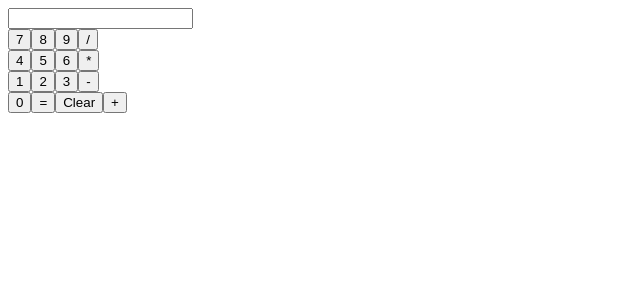
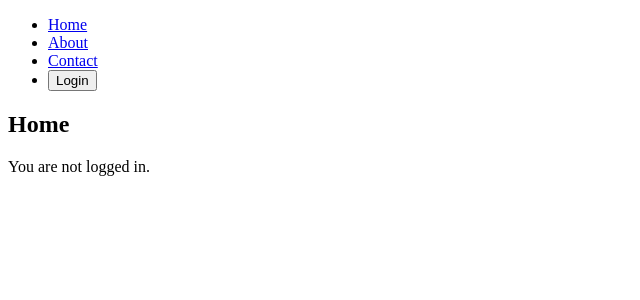
Before and after one commit to gokuljsparkout/GokulJSO, a React (Create React App) app: page / in a window 1280 px wide. Shown: the top 300 px of the page, without its empty margins (0-640 px from the left). Built offline with nearby package versions, Linux system fonts and the light colour scheme.

Commit message:
Router v6 Login/Logout Example

```diff
--- a/package.json
+++ b/package.json
@@ -6,6 +6,7 @@
     "@testing-library/jest-dom": "^5.16.5",
     "@testing-library/react": "^13.4.0",
     "@testing-library/user-event": "^13.5.0",
+    "history": "^5.3.0",
     "react": "^18.2.0",
     "react-dom": "^18.2.0",
     "react-query": "^3.39.3",
--- a/src/App.js
+++ b/src/App.js
@@ -1,36 +1,91 @@
-import React from "react";
-import {useState } from 'react';
-import Keypad from "./Keypad";
+import React, { useState } from 'react';
+import {  BrowserRouter as Router, Routes,Route, Link } from 'react-router-dom';
+import { createBrowserHistory } from 'history';
 
-function App() {
-  const[input,setInput]=useState('');
+const history = createBrowserHistory();
 
-  const handleClick =(value)=>{
-    setInput(input+value);
-  }
-
-  const handleEqual = () =>
-  {
-    const result = eval(input);
-    setInput(result.toString());
-  }
-  const handleClear = () =>
-  {
-    setInput('');
-  }
+function Home({isLoggedIn}) {
 
   return (
     <div>
-      <div>
-        <input type='text' value={input} readOnly></input>
-        <Keypad
-        handleClear={handleClear}
-        handleClick={handleClick}
-        handleEqual={handleEqual}>
-        </Keypad>
-      </div>
+      <h2>Home</h2>
+      {isLoggedIn ? (
+        <p>You are logged in.</p>
+      ) : (
+        <p>You are not logged in.</p>
+      )}
     </div>
-
   );
 }
+
+function About() {
+  return (
+    <div>
+      <h2>About</h2>
+      <p>This is the about page.</p>
+    </div>
+  );
+}
+
+function Contact() {
+  return (
+    <div>
+      <h2>Contact</h2>
+      <p>This is the contact page.</p>
+    </div>
+  );
+}
+
+function App() {
+  const [isLoggedIn, setIsLoggedIn] = useState(false);
+
+  const handleLogin = () => {
+    setIsLoggedIn(true);
+    history.push('/');
+  };
+  //When the user clicks the "Login" button in the navigation menu,
+  //the handleLogin function is called.
+  //This function sets the isLoggedIn state variable to true,
+  //which causes the "Login" button to be replaced with a "Logout" button in the navigation menu.
+  //It also calls the push method on the history object,
+  //which updates the URL to / and causes the Router component to render the Home component.
+
+  const handleLogout = () => {
+    setIsLoggedIn(false);
+    history.push('/');
+  };
+
+  return (
+    <Router history={history}>
+      <nav>
+        <ul>
+          <li>
+            <Link to="/">Home</Link>
+          </li>
+          <li>
+            <Link to="/about">About</Link>
+          </li>
+          <li>
+            <Link to="/contact">Contact</Link>
+          </li>
+          {isLoggedIn ? (
+            <li>
+              <button onClick={handleLogout}>Logout</button>
+            </li>
+          ) : (
+            <li>
+              <button onClick={handleLogin}>Login</button>
+            </li>
+          )}
+        </ul>
+      </nav>
+      <Routes>
+      <Route exact path="/" element={<Home isLoggedIn={isLoggedIn} />} />
+      <Route path="/about" element={<About />} />
+      <Route path="/contact" element={<Contact />} />
+      </Routes>
+    </Router>
+  );
+}
+
 export default App;
--- a/src/Keypad.js
+++ /dev/null
@@ -1,32 +0,0 @@
-import React from 'react'
-
-const Keypad = ({handleClick, handleClear,handleEqual}) => {
-  return (
-    <div>
-      <button onClick={()=>handleClick("7")}>7</button>
-      <button onClick={()=>handleClick("8")}>8</button>
-      <button onClick={()=>handleClick("9")}>9</button>
-      <button onClick={()=>handleClick("/")}>/</button>
-      <br/>
-
-      <button onClick={()=>handleClick("4")}>4</button>
-      <button onClick={()=>handleClick("5")}>5</button>
-      <button onClick={()=>handleClick("6")}>6</button>
-      <button onClick={()=>handleClick("*")}>*</button>
-      <br/>
-
-      <button onClick={()=>handleClick("1")}>1</button>
-      <button onClick={()=>handleClick("2")}>2</button>
-      <button onClick={()=>handleClick("3")}>3</button>
-      <button onClick={()=>handleClick("-")}>-</button>
-      <br/>
-
-      <button onClick={()=>handleClick("0")}>0</button>
-      <button onClick={handleEqual}>=</button>
-      <button onClick={handleClear}>Clear</button>
-      <button onClick={()=>handleClick("+")}>+</button>
-    </div>
-  )
-}
-
-export default Keypad
--- a/src/index.js
+++ b/src/index.js
@@ -2,4 +2,7 @@ import React from 'react';
 import ReactDOM from 'react-dom/client';
 import App from './App';
 
-  ReactDOM.createRoot(document.getElementById('root')).render(<App />)
+ ReactDOM.createRoot(document.getElementById('root')).render(
+  <App/>
+
+ )
```
Also changed, not shown: 1 other file (tests, documents, lock files or other folders).
